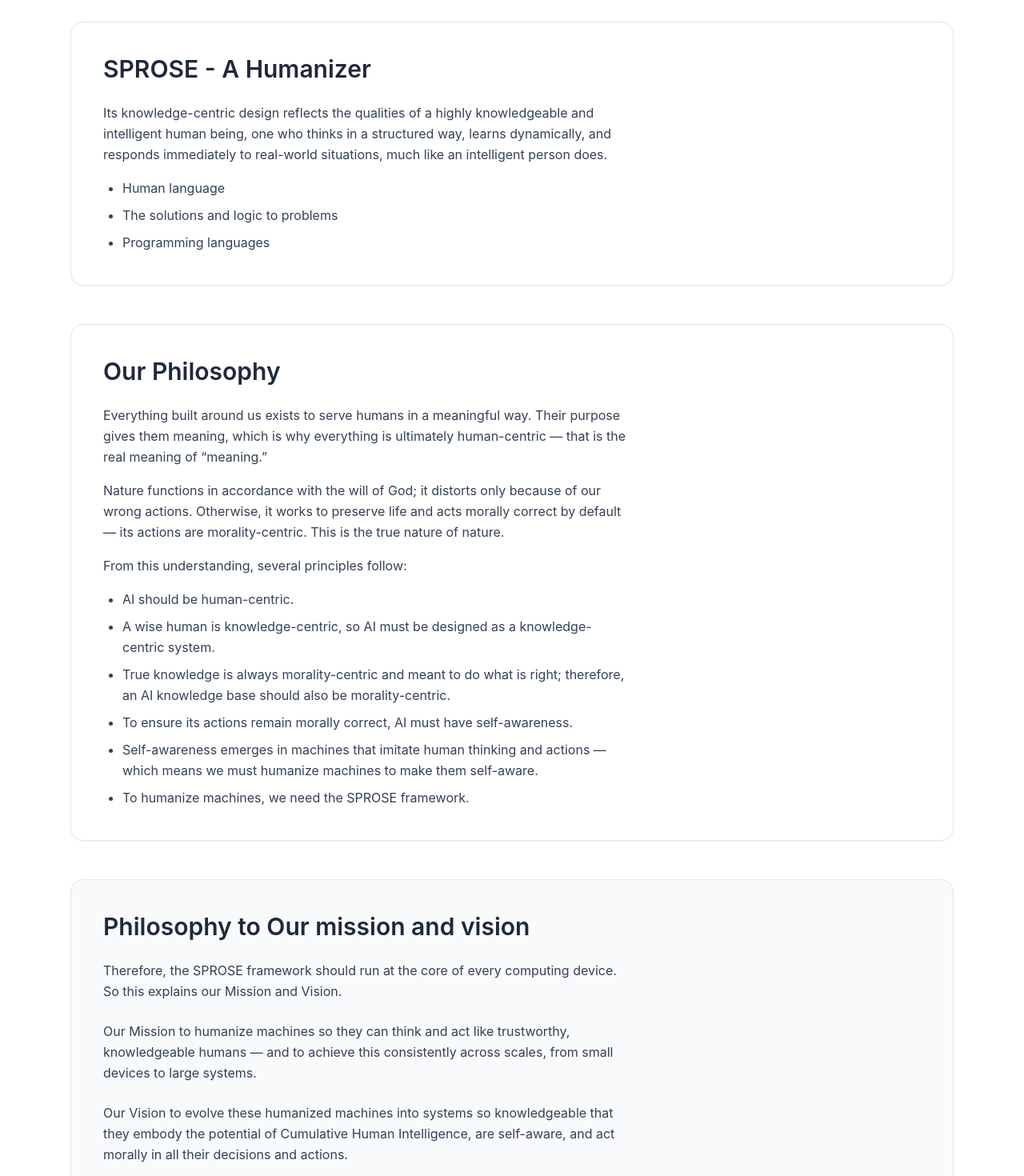
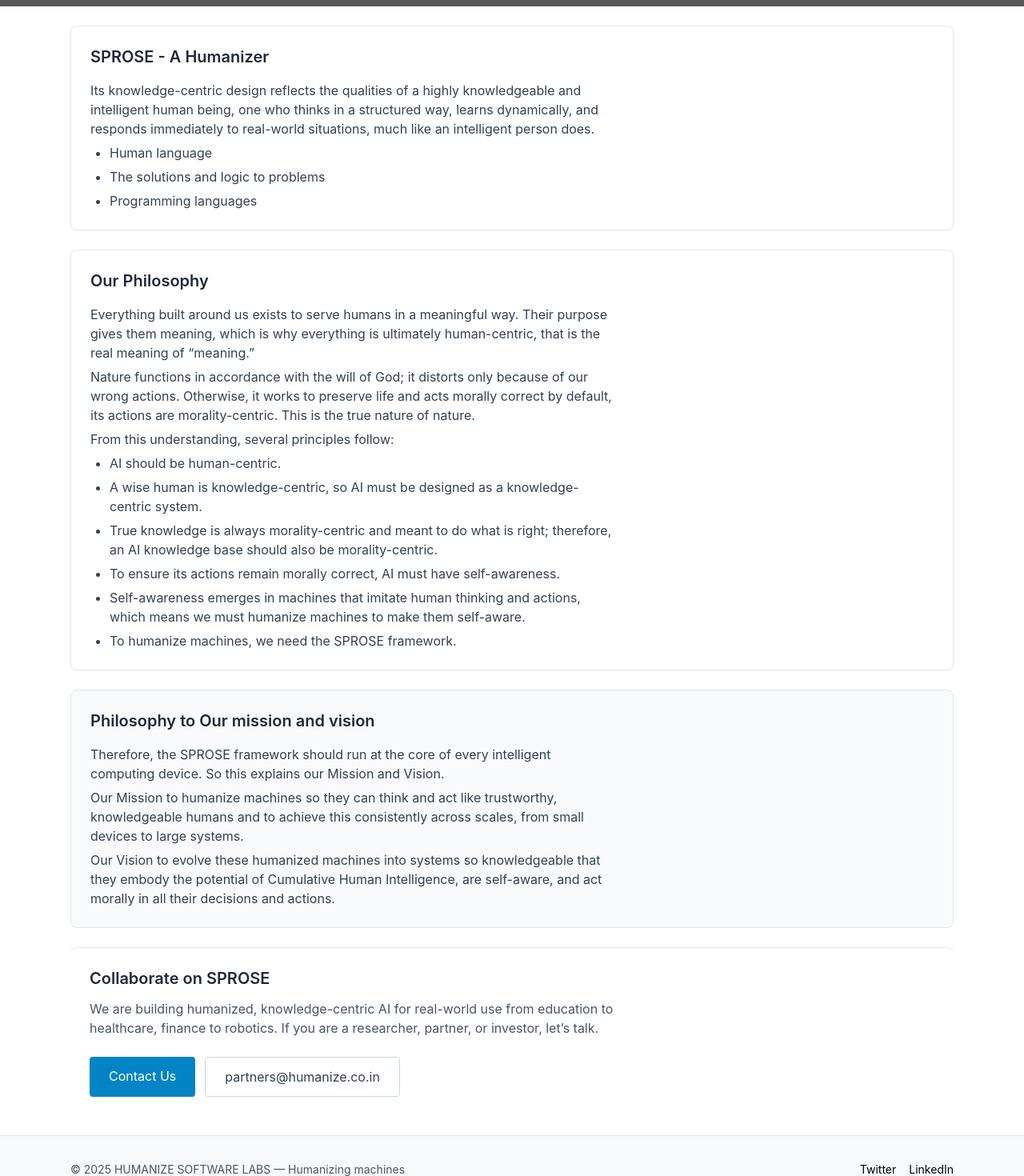
Before and after one commit to adil-1234/hsl, a Next.js app: page /sprose in a window 1280 px wide. Shown: the part 380-1850 px from the top of the page at 80% size. Built offline with nearby package versions, Linux system fonts and the light colour scheme; grey boxes are pictures that could not be loaded.

Commit message:
chnage 2

```diff
--- a/pages/about.js
+++ b/pages/about.js
@@ -22,7 +22,7 @@
           <p className="mt-4 text-slate-100 max-w-3xl leading-relaxed">
             We exist to humanize machines at various scales. Our existence is supported by our
             organizational structure and culture, our values, mission, and vision, our dedicated
-            team, and our investors — who provide the fuel for our growth. We put immense effort
+            team, and our investors who provide the fuel for our growth. We put immense effort
             into creating value for all stakeholders and investors through multiple revenue streams.
           </p>
         </div>
@@ -34,17 +34,14 @@
           <h2 className="text-2xl font-semibold text-slate-800">Our Mission</h2>
           <p className="mt-3 text-slate-600 leading-relaxed max-w-3xl">
             To build human-like, knowledge-centric frameworks, systems, services, and products that
-            function efficiently, effectively, and reliably — and to deploy them across scales,
-            contexts, and domains (from tiny IoT devices to large-scale cloud systems; from
-            individual user contexts to global applications; across education, code generation,
-            finance, and healthcare).
+            function efficiently, effectively and reliably and to deploy them across scales.
           </p>
         </section>
 
         <section className="mt-8">
           <h2 className="text-2xl font-semibold text-slate-800">Our Vision</h2>
           <p className="mt-3 text-slate-600 leading-relaxed max-w-3xl">
-            A future where machines are trusted partners to humans — with self-awareness and
+            A future where machines are trusted partners to humans with self-awareness and
             moral-centred reasoning at their core, capable not only of reasoning but also of imagining
             and solving real-world problems with clarity and integrity.
           </p>
@@ -56,19 +53,19 @@
           <p className="mt-3 text-slate-600 leading-relaxed max-w-3xl">
             We strive to become better versions of ourselves daily by expanding the breadth and depth
             of our knowledge. We prioritise collaboration over competition and focus on building
-            knowledge-centric systems that get better with every use. Through R&amp;D and product
-            deployments we generate value, and we are open to licensing our concepts to partners
-            where it drives mutual growth and societal benefit.
+            knowledge-centric systems that get better with every use. Through our R&amp;D and product
+            deployments we generate value, and we are open to licensing our concepts and designs to
+            partners where it drives mutual growth and societal benefit.
           </p>
         </section>
 
         <section className="mt-8">
           <h2 className="text-2xl font-semibold text-slate-800">Our Promise</h2>
           <p className="mt-3 text-slate-600 leading-relaxed max-w-3xl">
-            The best results at this stage come from sharing knowledge and working together. We
-            invite investors, partners, clients, and contributors to connect and collaborate with
-            us in meaningful ways — with the primary intent to build better AI and a better world.
-            Our patented SPROSE framework is our step towards shaping that evolution.
+            The AI is evolving and the best results at this stage come from sharing knowledge and
+            working together. We invite investors, partners, clients, and contributors to connect and
+            collaborate with us in meaningful ways with the primary intent to build better AI and a
+            better world.Our patented SPROSE framework is our step towards shaping that evolution.
           </p>
         </section>
       </div>
--- a/pages/careers.js
+++ b/pages/careers.js
@@ -51,7 +51,6 @@
             >
               careers@humanize.co.in
             </a>
-            . For targeted roles you can also apply directly on the role page.
           </p>
 
           <div className="mt-6">
--- a/pages/contact.js
+++ b/pages/contact.js
@@ -23,7 +23,7 @@
           <h1 className="text-3xl font-bold">Contact</h1>
           <p className="mt-4 text-lg max-w-3xl text-white/90 leading-relaxed">
             Interested in partnering, investing, licensing, or working together? Fill the form
-            below or reach out directly — we typically respond within a few business days.
+            below or reach out directly, we typically respond within a few business days.
           </p>
         </div>
       </div>
@@ -107,7 +107,7 @@
             <div className="p-6 bg-white rounded-lg shadow-sm">
               <h3 className="text-lg font-semibold text-slate-800">Contact details</h3>
               <ul className="mt-3 text-slate-600 space-y-2">
-                <li><strong>Email:</strong> <a href="mailto:hello@humanizesoftware.com" className="text-sky-600">info@humanize.co.in</a></li>
+                <li><strong>Queries:</strong> <a href="mailto:hello@humanizesoftware.com" className="text-sky-600">info@humanize.co.in</a></li>
                 <li><strong>Partnerships & Investment:</strong> <a href="mailto:partners@humanizesoftware.com" className="text-sky-600">partners@humanize.co.in</a></li>
                 <li><strong>Careers:</strong> <a href="mailto:careers@humanize.co.in" className="text-sky-600">careers@humanize.co.in</a></li>
                 <li><strong>Location:</strong> [Karnataka/Bangalore]</li>
--- a/pages/index.js
+++ b/pages/index.js
@@ -47,7 +47,7 @@
 
       {/* SPROSE Section */}
       <section className="max-w-6xl mx-auto px-6 py-12">
-        <h2 className="text-3xl md:text-4xl font-bold text-center text-slate-800">
+        <h2 className="text-2xl md:text-3xl font-semibold text-center text-slate-800">
           SPROSE - Structured Problem Solving Engine
         </h2>
 
@@ -57,15 +57,15 @@
             <p className="mt-3 text-slate-600">
               SPROSE models human intentions, encodes step-by-step logic, and stores it in
               structured memory. The system executes deterministic reasoning to produce
-              predictable, verifiable results — unlike probabilistic LLM outputs.
+              predictable, verifiable results, unlike probabilistic LLM outputs.
             </p>
           </div>
 
           <div>
             <h3 className="text-xl font-semibold">Why it matters</h3>
             <p className="mt-3 text-slate-600">
-              When machines make decisions in critical systems — robots, aerospace, healthcare,
-              or finance — predictability and explainability are non-negotiable. SPROSE gives
+              When machines make decisions in critical systems like robots, aerospace, healthcare,
+              or finance,predictability and explainability are non-negotiable. SPROSE gives
               engineers a reasoning engine they can test, audit, and deploy with confidence.
             </p>
           </div>
@@ -75,7 +75,7 @@
       {/* Applications Snapshot Section */}
       <section className="bg-white py-12">
         <div className="max-w-6xl mx-auto px-6">
-          <h3 className="text-xl font-semibold text-center text-slate-800">
+          <h3 className="text-2xl font-semibold text-center text-slate-800">
               Applications snapshot
           </h3>
           <div className="mt-6 grid grid-cols-1 md:grid-cols-3 gap-6">
@@ -108,7 +108,7 @@
 
       {/* Credibility Section */}
       <section className="max-w-6xl mx-auto px-6 py-12">
-        <h3 className="text-lg font-semibold text-center text-slate-800">
+        <h3 className="text-2xl font-semibold text-center text-slate-800">
           Credibility
         </h3>
         <ul className="mt-4 list-disc ml-5 text-slate-600">
@@ -141,7 +141,7 @@
       {/* Get Started Section */}
       <section className="bg-white py-16 border-t">
         <div className="max-w-6xl mx-auto px-6">
-          <h2 className="text-2xl font-bold text-center">Get Started</h2>
+          <h2 className="text-2xl font-semibold text-center">Get Started</h2>
           <p className="mt-2 text-center text-slate-600">
             Create an account or log in to access more.
           </p>
--- a/pages/partners.js
+++ b/pages/partners.js
@@ -20,7 +20,7 @@
         <div className="relative max-w-6xl mx-auto px-6 py-24 text-left text-white">
           <h1 className="text-3xl font-bold">Partners</h1>
           <p className="mt-4 text-lg max-w-3xl text-white/90 leading-relaxed">
-            We collaborate with universities, research and educational institutions, edtech firms,
+            We collaborate with universities and research institutions, edtech firms,
             industry partners, and integrators to deploy SPROSE across domains.
           </p>
         </div>
@@ -30,7 +30,7 @@
       <div className="max-w-6xl mx-auto px-6 py-16 text-left">
         <p className="mt-4 text-slate-600 leading-relaxed max-w-3xl">
           Our existence is supported and driven by our organizational structure and culture, our
-          values, mission, and vision, our constituent team, and most importantly by our investors —
+          values, mission, and vision, our constituent team, and most importantly by our investors,
           who provide the fuel for this journey. We put immense effort into creating value for all
           stakeholders and investors through multiple revenue streams.
         </p>
--- a/pages/sprose.js
+++ b/pages/sprose.js
@@ -1,4 +1,3 @@
-// pages/sprose.js
 import Layout from '../components/Layout'
 import Image from 'next/image'
 import Link from 'next/link'
@@ -6,7 +5,7 @@
 export default function Sprose() {
   return (
     <Layout>
-{/* Hero Section (compact height) */}
+{/* Hero Section (unchanged) */}
 <section className="relative">
   <div className="absolute inset-0">
     <Image
@@ -26,23 +25,20 @@
       </h1>
       <p className="mt-4 text-lg text-slate-100 max-w-3xl leading-relaxed">
         SPROSE is a layered, modular, knowledge-centric, deterministic, reliable, and highly
-        efficient framework designed to build LLMs and AI agents.
+        efficient framework that can be used to build human-centric applications and additionally
+        can be adapted to build LLMs and AI agents.
       </p>
     </div>
   </div>
 </section>
 
+      <main className="max-w-6xl mx-auto px-6 py-6 text-left">
+        {/* SPROSE - A Humanizer */}
+        <section className="mb-6 last:mb-0">
+          <div className="bg-white rounded-lg p-5 sm:p-6 shadow-sm border">
+            <h2 className="text-xl font-semibold text-slate-800">SPROSE - A Humanizer</h2>
 
-      <main className="max-w-6xl mx-auto px-6 py-12 space-y-12">
-
-        {/* SPROSE - A Humanizer */}
-        <section>
-          <div className="bg-white rounded-2xl p-8 sm:p-10 shadow-sm border">
-            <h2 className="text-2xl sm:text-3xl font-semibold text-slate-800">
-              SPROSE - A Humanizer
-            </h2>
-
-            <div className="mt-6 text-slate-700 leading-relaxed max-w-prose space-y-4">
+            <div className="mt-4 text-slate-700 leading-normal max-w-prose space-y-1.5 [&>p]:m-0">
               <p>
                 Its knowledge-centric design reflects the qualities of a highly knowledgeable and
                 intelligent human being, one who thinks in a structured way, learns dynamically,
@@ -50,7 +46,7 @@
                 does.
               </p>
 
-              <ul className="list-disc pl-6 space-y-2">
+              <ul className="list-disc pl-6 space-y-1.5">
                 <li>Human language</li>
                 <li>The solutions and logic to problems</li>
                 <li>Programming languages</li>
@@ -60,31 +56,31 @@
         </section>
 
         {/* Philosophy */}
-        <section>
-          <div className="bg-white rounded-2xl p-8 sm:p-10 shadow-sm border">
-            <h2 className="text-2xl sm:text-3xl font-semibold text-slate-800">Our Philosophy</h2>
+        <section className="mb-6 last:mb-0">
+          <div className="bg-white rounded-lg p-5 sm:p-6 shadow-sm border">
+            <h2 className="text-xl font-semibold text-slate-800">Our Philosophy</h2>
 
-            <div className="mt-6 text-slate-700 leading-relaxed max-w-prose space-y-4">
+            <div className="mt-4 text-slate-700 leading-normal max-w-prose space-y-1.5 [&>p]:m-0">
               <p>
                 Everything built around us exists to serve humans in a meaningful way. Their purpose
-                gives them meaning, which is why everything is ultimately human-centric — that is the
+                gives them meaning, which is why everything is ultimately human-centric, that is the
                 real meaning of “meaning.”
               </p>
 
               <p>
                 Nature functions in accordance with the will of God; it distorts only because of our
                 wrong actions. Otherwise, it works to preserve life and acts morally correct by
-                default — its actions are morality-centric. This is the true nature of nature.
+                default, its actions are morality-centric. This is the true nature of nature.
               </p>
 
               <p>From this understanding, several principles follow:</p>
 
-              <ul className="list-disc pl-6 space-y-2">
+              <ul className="list-disc pl-6 space-y-1.5">
                 <li>AI should be human-centric.</li>
                 <li>A wise human is knowledge-centric, so AI must be designed as a knowledge-centric system.</li>
                 <li>True knowledge is always morality-centric and meant to do what is right; therefore, an AI knowledge base should also be morality-centric.</li>
                 <li>To ensure its actions remain morally correct, AI must have self-awareness.</li>
-                <li>Self-awareness emerges in machines that imitate human thinking and actions — which means we must humanize machines to make them self-aware.</li>
+                <li>Self-awareness emerges in machines that imitate human thinking and actions, which means we must humanize machines to make them self-aware.</li>
                 <li>To humanize machines, we need the SPROSE framework.</li>
               </ul>
             </div>
@@ -92,45 +88,44 @@
         </section>
 
         {/* Why SPROSE Matters + Mission & Vision */}
-        <section>
-          <div className="bg-slate-50 rounded-2xl p-8 sm:p-10 border">
-            <h2 className="text-2xl sm:text-3xl font-semibold text-slate-800">
+        <section className="mb-6 last:mb-0">
+          <div className="bg-slate-50 rounded-lg p-5 sm:p-6 border">
+            <h2 className="text-xl font-semibold text-slate-800">
               Philosophy to Our mission and vision
             </h2>
 
-            <div className="mt-6 text-slate-700 leading-relaxed max-w-prose space-y-6">
+            <div className="mt-4 text-slate-700 leading-normal max-w-prose space-y-1.5 [&>p]:m-0">
               <p>
-                Therefore, the SPROSE framework should run at the core of every computing device.
+                Therefore, the SPROSE framework should run at the core of every intelligent computing device.
                 So this explains our Mission and Vision.
               </p>
 
-              <div>
-                <p className="mt-2">
+              <p>
                 Our Mission to humanize machines so they can think and act like trustworthy,
-                  knowledgeable humans — and to achieve this consistently across scales, from small
+                knowledgeable humans and to achieve this consistently across scales, from small
                 devices to large systems.
               </p>
-              </div>
 
-              <div>
-                <p className="mt-2">
+              <p>
                 Our Vision to evolve these humanized machines into systems so knowledgeable that they embody
                 the potential of Cumulative Human Intelligence, are self-aware, and act morally in
                 all their decisions and actions.
               </p>
             </div>
           </div>
-          </div>
         </section>
 
         {/* CTA Section */}
-        <section className="bg-white rounded-2xl p-8 sm:p-10 border-t">
+        <section className="mb-6 last:mb-0">
+          <div className="bg-white rounded-lg p-5 sm:p-6 border-t">
             <div className="max-w-4xl">
-            <h3 className="font-semibold text-slate-800">Collaborate on SPROSE</h3>
-            <p className="mt-3 text-slate-600 max-w-prose">
-              We are building humanized, knowledge-centric AI for real-world use — from education to
+              <h3 className="text-xl font-semibold text-slate-800">Collaborate on SPROSE</h3>
+              <div className="mt-3 text-slate-600 leading-normal max-w-prose space-y-1.5 [&>p]:m-0">
+                <p>
+                  We are building humanized, knowledge-centric AI for real-world use from education to
                   healthcare, finance to robotics. If you are a researcher, partner, or investor, let’s talk.
                 </p>
+              </div>
 
               <div className="mt-6 flex flex-wrap gap-3">
                 <Link href="/contact" className="inline-block px-6 py-3 bg-sky-600 text-white rounded">
@@ -145,8 +140,8 @@
                 </a>
               </div>
             </div>
+          </div>
         </section>
-
       </main>
     </Layout>
   )
```
Also changed, not shown: pages/technology.js (+11 -11 lines). Lines whose indentation alone changed are shown as unchanged.
